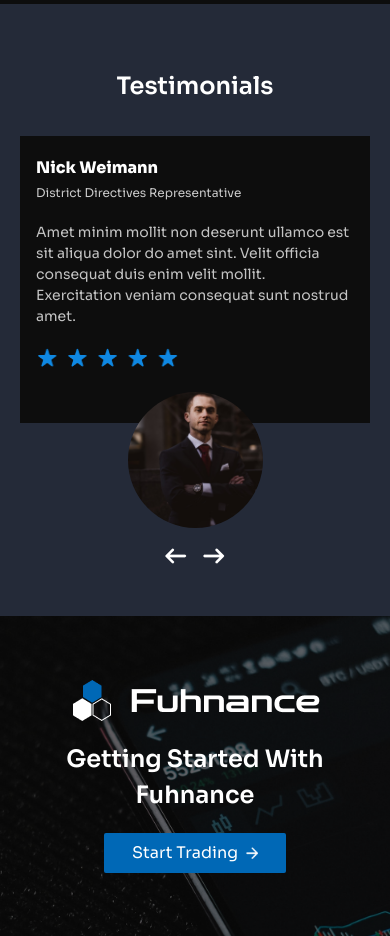
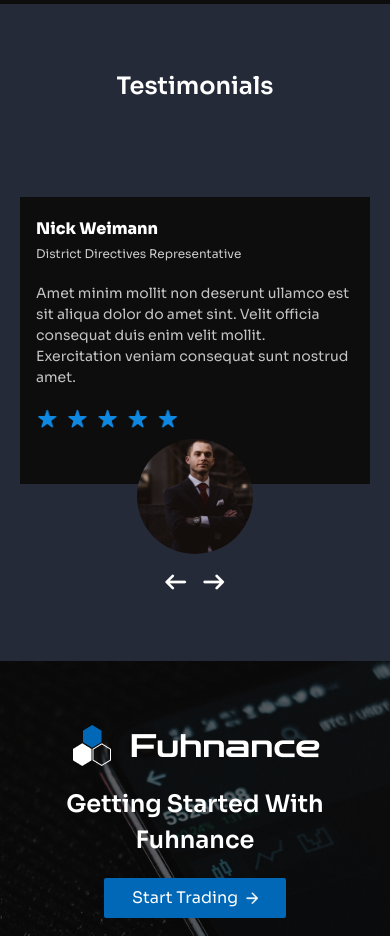
Before and after one commit to numanabid27/fuhnance, a React (Create React App) app: page /feature-advantages in a window 390 px wide. Shown: the part 5920-6856 px from the top of the page. Built offline with nearby package versions, Linux system fonts and the light colour scheme.

Commit message:
fix arrow

```diff
--- a/src/App.css
+++ b/src/App.css
@@ -227,6 +227,12 @@ body {
            font-size: 15px;
             width: 109px;
         }
+        .slide_row{
+            margin-top: 61px;
+        }
+        .slide_arrows {
+            bottom: 7.5vw;
+        }
     }
     @media screen and (max-width:767px){
         .footer_row,
@@ -257,14 +263,14 @@ body {
             background-color: #0D0D0D !important;
         }
         .client_img {
-            width: 135px;
-            height: 136px;
+            width: 116px;
+            height: 115px;
             border-radius: 50%;
-            margin: -31px auto 0;
+            margin: -45px auto 19px;
         }
         .slide_arrows {
             left: 0%;
-            bottom: -5vw;
+            bottom: 0vw;
         }
         ul.item-menu {
             visibility: visible;
--- a/src/components/testimonial/Testimonial.js
+++ b/src/components/testimonial/Testimonial.js
@@ -52,9 +52,7 @@ export const Testimonial = () => {
                                         )
                                     })
                                 }
-                            </Swiper>
-
-                            <div className='slide_arrows'>
+                                 <div className='slide_arrows'>
                                 <button
                                     className="prev-btn z-10 mr-4"
                                     onClick={() => swiperRef.current?.slidePrev()}
@@ -68,6 +66,9 @@ export const Testimonial = () => {
                                     <img src="./images/rightArrow.png" alt=""/>
                                 </button>
                             </div>
+                            </Swiper>
+
+
                         </div>
                     </div>
                 </div>
--- a/src/global.css
+++ b/src/global.css
@@ -841,6 +841,14 @@ ul.stock_list {
     font-size: 15px;
     width: 109px;
   }
+
+  .slide_row{
+    margin-top: 61px;
+  }
+
+  .slide_arrows {
+    bottom: 7.5vw;
+  }
 }
 
 @media screen and (max-width:767px){
@@ -882,15 +890,15 @@ ul.stock_list {
   }
 
   .client_img {
-    width: 135px;
-    height: 136px;
+    width: 116px;
+    height: 115px;
     border-radius: 50%;
-    margin: -31px auto 0;
+    margin: -45px auto 19px;
   }
 
   .slide_arrows {
     left: 0%;
-    bottom: -5vw;
+    bottom: 0vw;
   }
 
   ul.item-menu {
```
